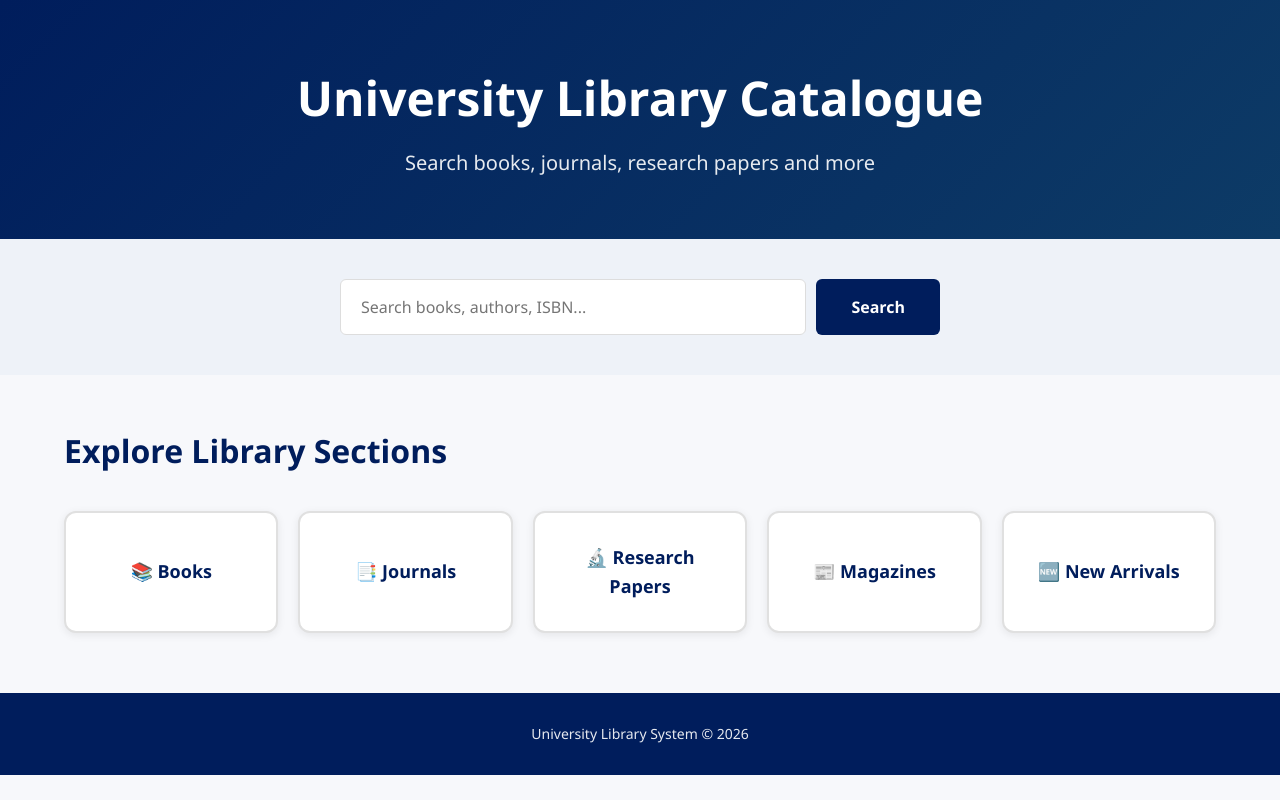
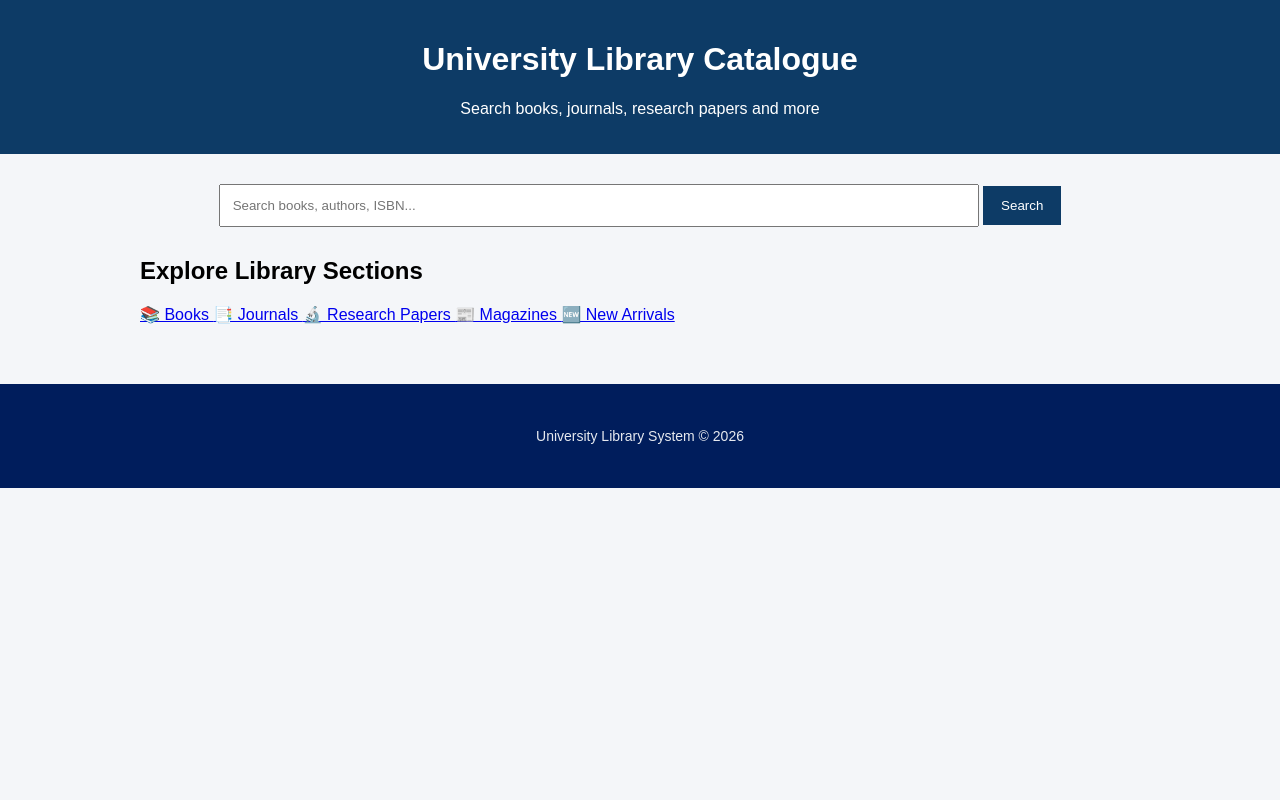
Before and after one commit to realdhayo1/library-system, a Python web app: template templates/index.html in a window 1280 px wide. Run offline with Jinja, Linux system fonts and the light colour scheme; the template is opened without the code that fills it, so the values that code supplies are empty.

Commit message:
Update style.css

```diff
--- a/static/style.css
+++ b/static/style.css
@@ -1,113 +1,97 @@
-* {
-    margin: 0;
-    padding: 0;
-    box-sizing: border-box;
-    font-family: 'Segoe UI', Tahoma, Geneva, Verdana, sans-serif;
+body{
+    font-family: Arial;
+    margin:0;
+    background:#f4f6f9;
 }
 
-body {
-    background: #f7f8fb;
-    line-height: 1.6;
+header{
+    background:#0d3b66;
+    color:white;
+    padding:20px;
+    text-align:center;
 }
 
-/* HEADER STYLES */
-header {
-    background: linear-gradient(135deg, #001d5c 0%, #0d3b66 100%);
-    color: white;
-    text-align: center;
-    padding: 60px 20px;
+.search-container{
+    text-align:center;
+    margin:30px;
 }
 
-header h1 {
-    font-size: 48px;
-    margin-bottom: 10px;
-    font-weight: 700;
+input{
+    width:60%;
+    padding:12px;
 }
 
-header p {
-    font-size: 20px;
-    font-weight: 300;
-    opacity: 0.9;
+button{
+    padding:12px 18px;
+    background:#0d3b66;
+    color:white;
+    border:none;
 }
 
-/* SEARCH CONTAINER */
-.search-container {
-    background: #eef2f8;
-    padding: 40px 20px;
-    text-align: center;
+.container{
+    width:90%;
+    max-width:1000px;
+    margin:auto;
 }
 
-.search-container form {
-    max-width: 600px;
-    margin: 0 auto;
-    display: flex;
-    gap: 10px;
+.book-card{
+    display:flex;
+    gap:20px;
+    background:white;
+    padding:15px;
+    margin:15px 0;
+    border-radius:10px;
+    box-shadow:0 2px 8px rgba(0,0,0,0.1);
 }
 
-.search-container input {
-    flex: 1;
-    padding: 16px 20px;
-    border: 1px solid #ddd;
-    border-radius: 6px;
-    font-size: 16px;
-    transition: border-color 0.3s;
+.book-cover{
+    width:120px;
 }
 
-.search-container input:focus {
-    outline: none;
-    border-color: #001d5c;
-    box-shadow: 0 0 5px rgba(0, 29, 92, 0.2);
+.book-info{
+    flex:1;
 }
 
-.search-container button {
-    padding: 16px 35px;
-    background: #001d5c;
-    color: white;
-    border: none;
-    border-radius: 6px;
-    cursor: pointer;
-    font-size: 16px;
-    font-weight: 600;
-    transition: background 0.3s;
+.pagination{
+    text-align:center;
+    margin:20px;
 }
 
-.search-container button:hover {
-    background: #0d3b66;
+.pagination a{
+    background:#0d3b66;
+    color:white;
+    padding:10px 15px;
+    margin:5px;
+    text-decoration:none;
 }
 
-/* CONTAINER */
-.container {
-    width: 90%;
-    max-width: 1200px;
-    margin: 50px auto;
+.quick-links{
+    display:grid;
+    grid-template-columns:repeat(auto-fit,minmax(150px,1fr));
+    gap:15px;
+    margin-top:20px;
 }
 
-.container h2 {
-    font-size: 32px;
-    color: #001d5c;
-    margin-bottom: 35px;
-    font-weight: 700;
+.card{
+    background:white;
+    padding:20px;
+    text-align:center;
+    text-decoration:none;
+    border-radius:10px;
+    color:#0d3b66;
+    box-shadow:0 2px 8px rgba(0,0,0,0.1);
 }
 
-/* CATEGORIES SECTION */
-.categories {
-    display: grid;
-    grid-template-columns: repeat(auto-fit, minmax(180px, 1fr));
-    gap: 20px;
-}
+@media(max-width:700px){
+    .book-card{
+        flex-direction:column;
+        text-align:center;
+    }
 
-.category-card {
-    background: white;
-    border: 2px solid #e0e0e0;
-    border-radius: 12px;
-    padding: 30px 20px;
-    text-align: center;
-    text-decoration: none;
-    color: #001d5c;
-    font-size: 18px;
-    font-weight: 600;
-    transition: all 0.3s ease;
-    box-shadow: 0 2px 8px rgba(0, 0, 0, 0.08);
+    input{
+        width:90%;
+    }
+}    box-shadow: 0 2px 8px rgba(0, 0, 0, 0.08);
     display: flex;
     flex-direction: column;
     align-items: center;
```
